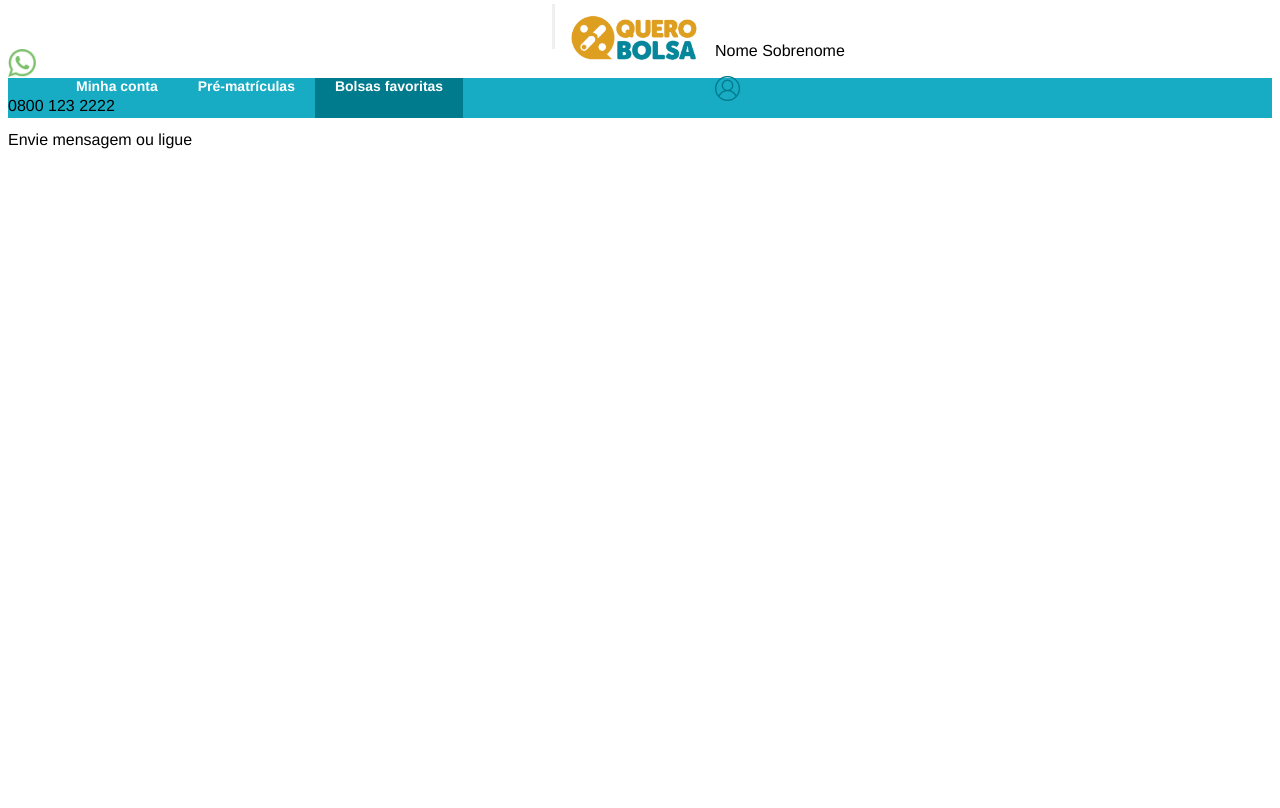
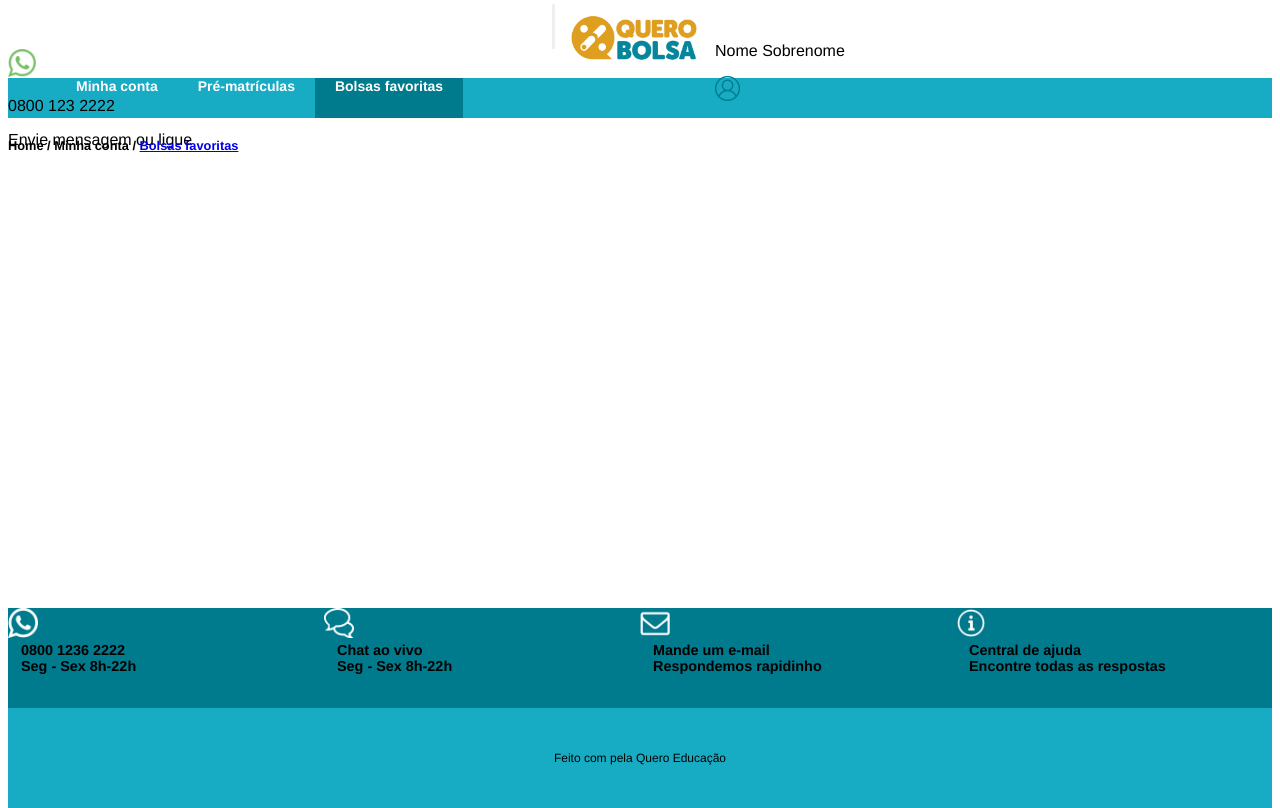
Before and after one commit to pedroosses/teste-front-end-pedro-osses, a Vue app: page / in a window 1280 px wide. Built offline with nearby package versions, Linux system fonts and the light colour scheme.

Commit message:
Implementação modal

```diff
--- a/src/App.vue
+++ b/src/App.vue
@@ -1,8 +1,11 @@
 <template>
   <div id="app">
-    <!-- START HEADER -->
+
     <header-main></header-main>
-    <!-- END HEADER -->
+
+    <footer-main></footer-main>
+
+    <history-main></history-main>
 
   </div>
 </template>
@@ -10,12 +13,17 @@
 <script>
 
 import HeaderMain from "@/components/Header.vue";
+import FooterMain from "@/components/Footer.vue";
+import HistoryMain from "@/components/Menu.vue";
 
 
 export default {
   name: "App",
   components: {
     HeaderMain,
+    FooterMain,
+    HistoryMain,
+
 
   },
 };
--- /dev/null
+++ b/src/components/Footer.vue
@@ -0,0 +1,165 @@
+<template>
+<footer class="page-footer">
+    <div class="footer-networks text-white">
+        <div class="col colFull">
+            <div class="just-center">
+                <img style="height: 30px; width: 30px;" src="../../public/imagens/icons/whatsapp.png">
+            </div>
+            <div class="itens-rows text-short">
+                <p>0800 1236 2222</p>
+                <p style="font-weight: normal;">Segunda a sexta de 8h às 22h</p>
+            </div>
+            <div class="itens-rows text-full">
+                <p>0800 1236 2222</p>
+                <p>Seg - Sex 8h-22h</p>
+            </div>
+        </div>
+        <div class="col col33">
+            <div class="just-center text-end">
+                <img style="height: 30px; width: 30px;" src="../../public/imagens/icons/comments.png">
+                <p class="text-short">Chat</p>
+            </div>
+            <div class="itens-rows text-full ">
+                <p>Chat ao vivo</p>
+                <p>Seg - Sex 8h-22h</p>
+            </div>
+        </div>
+        <div class="col col33 border-mail">
+            <div class="just-center text-end">
+                <img style="height: 30px; width: 30px;" src="../../public/imagens/icons/envelope.png">
+                <p class="text-short">E-mail</p>
+            </div>
+            <div class="itens-rows text-full">
+                <p>Mande um e-mail</p>
+                <p>Respondemos rapidinho</p>
+            </div>
+        </div>
+        <div class="col col33 ">
+            <div class="just-center text-end">
+                <img style="height: 30px; width: 30px;" src="../../public/imagens/icons/info-white.png">
+                <p class="text-short">Ajuda</p>
+            </div>
+            <div class="itens-rows text-full ">
+                <p>Central de ajuda</p>
+                <p>Encontre todas as respostas</p>
+            </div>
+        </div>
+    </div>
+    <div class="footer-copyright">
+        <div class="text-white">
+            <span> Feito com <i class="far fa-heart"></i> </span> <span>pela Quero Educação</span>
+        </div>
+    </div>
+</footer>
+</template>
+
+
+<script>
+ export default {
+     name: "FooterMain",
+     props: {
+         msg: String,
+     },
+     data() {
+         return {
+             teste: "",
+         };
+     },
+
+ };
+</script>
+
+<style scoped>
+/* Customer for  footer */
+.page-footer {
+    position: absolute;
+    bottom: 0;
+    width: 100%;
+    height: 2rem;
+}
+
+.footer-copyright {
+    background-color: #18ACC4;
+    display: flex;
+    font-size: 12px;
+    align-items: center;
+    justify-content: center;
+    height: 100px;
+}
+
+.footer-networks {
+    display: flex;
+    flex-direction: row;
+    flex-wrap: wrap;
+    height: 100px;
+}
+
+.itens-rows>p {
+    display: flex;
+    font-weight: bold;
+    font-size: .9rem;
+    align-items: center;
+    margin: 0px 13px;
+}
+
+.col33,
+.colFull {
+    background-color: #007A8D;
+    width: 25%;
+    justify-content: center;
+}
+
+.text-short {
+    display: none;
+}
+
+/* Medium devices (landscape tablets, 768px and up) */
+@media only screen and (max-width: 768px) {
+    .m-txt {
+        display: none;
+    }
+
+    .vert-line {
+        margin-left: 30px;
+    }
+
+    .vert-line-right {
+        opacity: 1;
+    }
+}
+
+/* Large devices (laptops/desktops, 992px and up) */
+@media only screen and (max-width: 992px) {
+    .colFull {
+        border: 1px;
+        width: 100%;
+        height: 60px;
+        border-bottom: 2px solid #18ACC4;
+    }
+
+    .border-mail {
+        border-left: 2px solid #18ACC4;
+        border-right: 2px solid #18ACC4;
+    }
+
+    .col33 {
+        flex: 1;
+        height: 60px;
+    }
+
+    .text-full {
+        display: none;
+    }
+
+    .text-end {
+        display: flex;
+        flex-direction: column;
+        align-items: center;
+        font-weight: bold;
+    }
+
+    .text-short {
+        display: inline;
+    }
+}
+</style>
--- /dev/null
+++ b/src/components/Menu.vue
@@ -0,0 +1,30 @@
+<template>
+<div class=" container text-blue">
+    <h5 class="history-menu text-inline">Home / Minha conta / <a href="/#/bolsasFavoritas">Bolsas favoritas</a></h5>
+</div>
+</template>
+
+<script>
+/*eslint-env jquery*/
+
+export default {
+    name: "HistoryMenu",
+    props: {
+        msg: String,
+    },
+    data() {
+        return {
+            teste: ''
+        };
+    },
+
+};
+</script>
+
+<style>
+.history-menu {
+    font-weight: bold;
+    font-size: .8rem;
+    margin-top: 20px;
+}
+</style>
```
Also changed, not shown: src/components/Header.vue (+19 -6 lines), src/views/BolsasFavoritas.vue (+63 -31 lines), src/views/Home.vue (added, +13 -0 lines), src/views/PreMatriculas.vue (added, +23 -0 lines), public/css/custom.css (added).
